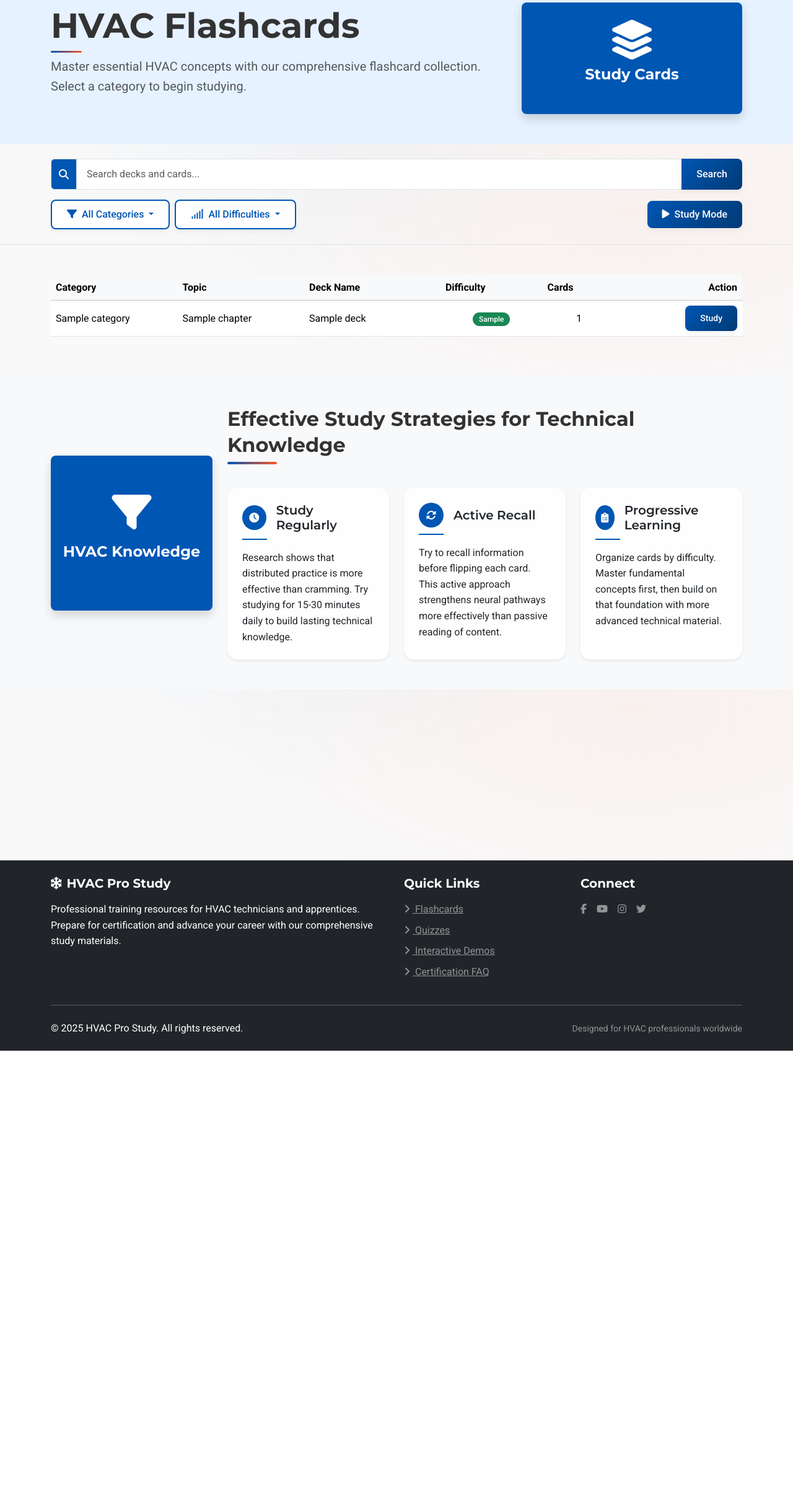
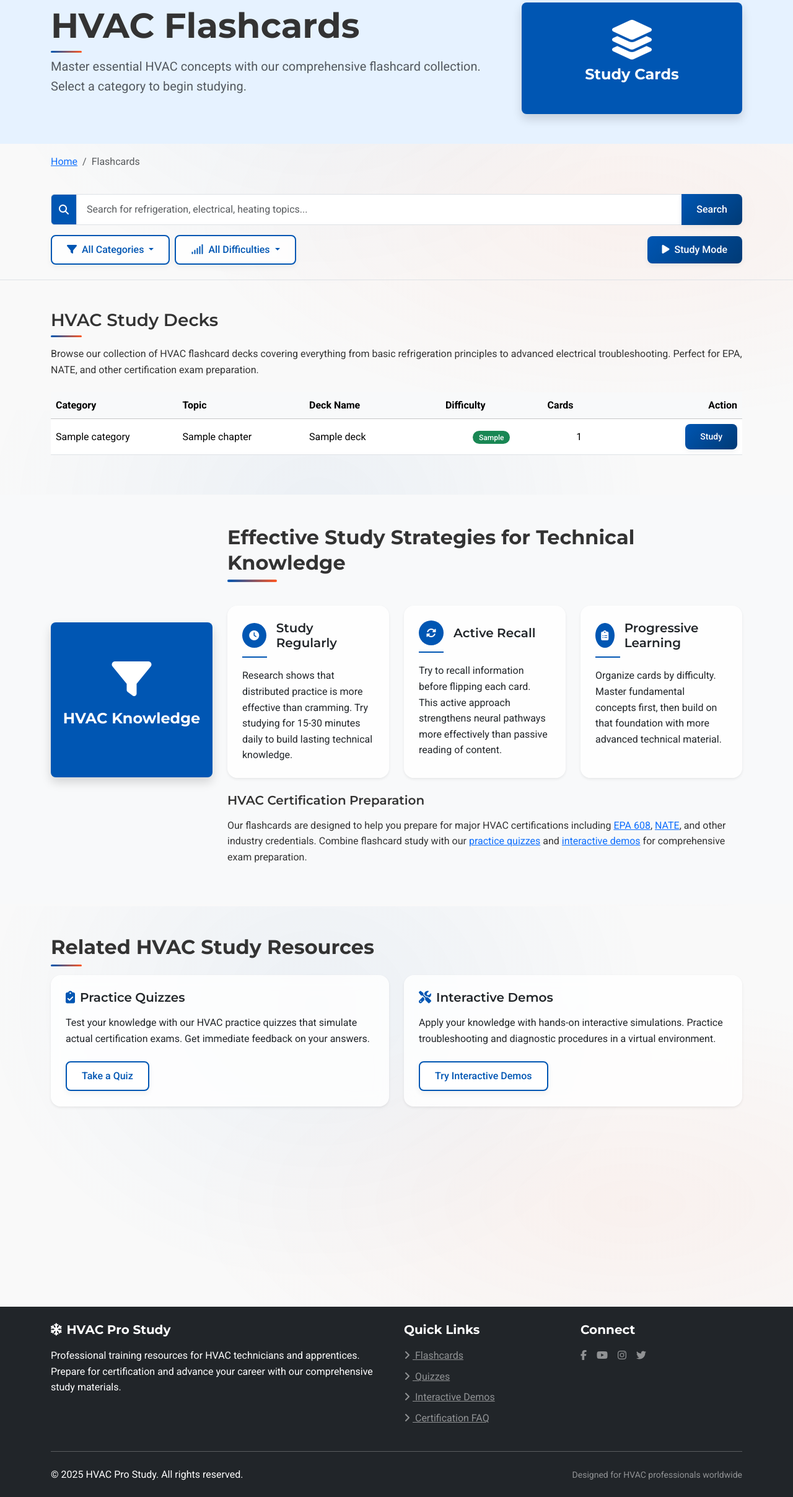
Before and after one commit to dkuitu/hvac-study-site, a Flask app: page /flashcards in a window 1280 px wide. Shown: the part 138-2553 px from the top of the page at 62% size. Before the commit the page ends 1833 px from the top, so only its background shows below. Run offline with Flask 3, Linux system fonts and the light colour scheme; tables that the repository leaves empty hold one stand-in row (values such as "Sample post").

Commit message:
SEO improvements

```diff
--- a/app/routes.py
+++ b/app/routes.py
@@ -35,3 +35,7 @@ def sitemap():
 def ads_txt():
     """Serve ads.txt file directly from the static directory"""
     return send_from_directory(current_app.static_folder, 'ads.txt')
+
+@main.route('/robots.txt')
+def robots():
+    return send_from_directory(current_app.static_folder, 'robots.txt')
--- a/robots.txt
+++ b/app/static/robots.txt
@@ -1,3 +1,4 @@
 User-agent: *
 Allow: /
+Disallow: /admin/
 Sitemap: https://hvacprostudy.space/sitemap.xml
--- a/app/templates/base.html
+++ b/app/templates/base.html
@@ -26,6 +26,8 @@
     <meta name="google-adsense-account" content="ca-pub-1203109085130787">
     <!-- Google Search Console -->
     <meta name="google-site-verification" content="BwfTHtnkq_qPFK5PTsCjp_8VFHjWPqfhW_g1kjZj9f8" />
+    <link rel="canonical" href="{% block canonical_url %}https://hvacprostudy.space{{ request.path }}{% endblock %}">
+    <meta name="description" content="{% block meta_description %}HVAC Pro Study - Interactive training resources for HVAC technicians, including flashcards, practice tests, and diagnostic simulations for certification preparation.{% endblock %}">
     {% block extra_css %}{% endblock %}
 </head>
 <body>
--- a/app/templates/main/flashcards.html
+++ b/app/templates/main/flashcards.html
@@ -1,6 +1,25 @@
 {% extends "base.html" %}
 
-{% block title %}HVAC Pro Study - Flashcards{% endblock %}
+{% block title %}HVAC Flashcards - Study and Master Essential HVAC Concepts{% endblock %}
+{% block meta_description %}Master HVAC concepts with our comprehensive flashcard library covering refrigeration systems, electrical components, heating systems, and troubleshooting techniques. Perfect for technicians preparing for certification exams and apprentices building foundational knowledge.{% endblock %}
+
+{% block schema_markup %}
+<script type="application/ld+json">
+{
+  "@context": "https://schema.org",
+  "@type": "LearningResource",
+  "name": "HVAC Flashcards",
+  "description": "Interactive flashcards for HVAC technicians and apprentices to study refrigeration, electrical systems, heating, and more",
+  "learningResourceType": "Flashcard",
+  "educationalUse": "Study Guide",
+  "audience": {
+    "@type": "Audience",
+    "audienceType": "HVAC Professionals"
+  },
+  "teaches": "HVAC systems, refrigeration, electrical troubleshooting, heating systems, ventilation"
+}
+</script>
+{% endblock %}
 
 {% block content %}
 <!-- Flashcards Header -->
@@ -23,6 +42,14 @@
     </div>
 </section>
 
+<!-- Breadcrumb Navigation -->
+<nav aria-label="breadcrumb" class="container mt-3">
+    <ol class="breadcrumb">
+        <li class="breadcrumb-item"><a href="/">Home</a></li>
+        <li class="breadcrumb-item active" aria-current="page">Flashcards</li>
+    </ol>
+</nav>
+
 <!-- Search & Filter -->
 <section class="py-4 border-bottom">
     <div class="container">
@@ -32,7 +59,7 @@
                 <span class="input-group-text bg-primary text-white">
                     <i class="fas fa-search"></i>
                 </span>
-                <input type="text" class="form-control" id="search-input" placeholder="Search decks and cards...">
+                <input type="text" class="form-control" id="search-input" placeholder="Search for refrigeration, electrical, heating topics...">
                 <button class="btn btn-primary" id="search-btn">Search</button>
             </div>
         </div>
@@ -81,6 +108,9 @@
 <!-- Flashcards Content -->
 <section class="py-5">
     <div class="container">
+        <h2 class="h3 mb-4">HVAC Study Decks</h2>
+        <p class="mb-4">Browse our collection of HVAC flashcard decks covering everything from basic refrigeration principles to advanced electrical troubleshooting. Perfect for EPA, NATE, and other certification exam preparation.</p>
+
         <div id="flashcards-container">
 
             <!-- Deck Display by Category -->
@@ -169,6 +199,38 @@
                                 <p class="card-text">Organize cards by difficulty. Master fundamental concepts first, then build on that foundation with more advanced technical material.</p>
                             </div>
                         </div>
+                    </div>
+                </div>
+
+                <div class="mt-4">
+                    <h3 class="h5 mb-3">HVAC Certification Preparation</h3>
+                    <p>Our flashcards are designed to help you prepare for major HVAC certifications including <a href="/faq#epa">EPA 608</a>, <a href="/faq#nate">NATE</a>, and other industry credentials. Combine flashcard study with our <a href="/quizzes">practice quizzes</a> and <a href="/demos">interactive demos</a> for comprehensive exam preparation.</p>
+                </div>
+            </div>
+        </div>
+    </div>
+</section>
+
+<!-- Related Resources Section -->
+<section class="py-5">
+    <div class="container">
+        <h2 class="mb-4">Related HVAC Study Resources</h2>
+        <div class="row g-4">
+            <div class="col-md-6">
+                <div class="card h-100 border-0 shadow-sm">
+                    <div class="card-body p-4">
+                        <h3 class="h5 mb-3"><i class="fas fa-clipboard-check text-primary me-2"></i>Practice Quizzes</h3>
+                        <p>Test your knowledge with our HVAC practice quizzes that simulate actual certification exams. Get immediate feedback on your answers.</p>
+                        <a href="/quizzes" class="btn btn-outline-primary mt-2">Take a Quiz</a>
+                    </div>
+                </div>
+            </div>
+            <div class="col-md-6">
+                <div class="card h-100 border-0 shadow-sm">
+                    <div class="card-body p-4">
+                        <h3 class="h5 mb-3"><i class="fas fa-tools text-primary me-2"></i>Interactive Demos</h3>
+                        <p>Apply your knowledge with hands-on interactive simulations. Practice troubleshooting and diagnostic procedures in a virtual environment.</p>
+                        <a href="/demos" class="btn btn-outline-primary mt-2">Try Interactive Demos</a>
                     </div>
                 </div>
             </div>
@@ -614,6 +676,27 @@ document.addEventListener('DOMContentLoaded', function() {
         activateStudyMode(deck, category.name);
     }
 
+// Function to start study mode for a specific deck
+   function startDeckStudyMode(categoryId, chapterId, deckId) {
+       // Find the selected deck
+       const category = flashcardsData.categories.find(c => c.id === categoryId);
+       if (!category) return;
+
+       const chapter = category.chapters.find(c => c.id === chapterId);
+       if (!chapter) return;
+
+       const deck = chapter.decks.find(d => d.id === deckId);
+       if (!deck) return;
+
+       // Set current study state
+       currentDeck = deck;
+       currentCards = deck.cards;
+       currentCardIndex = 0;
+
+       // Start study mode with this deck
+       activateStudyMode(deck, category.name);
+   }
+
    // Function to start study mode based on first available filtered deck
    function startFirstAvailableDeckStudyMode() {
        // Get all decks that match current filters
--- a/config.py
+++ b/config.py
@@ -5,7 +5,7 @@ load_dotenv()
 
 class Config:
     SECRET_KEY = os.environ.get('SECRET_KEY') or 'dev-key-for-development'
-    ADMIN_PASSWORD = os.environ.get('ADMIN_PASSWORD') or 'hvac-admin'
+    ADMIN_PASSWORD = os.environ.get('ADMIN_PASSWORD') or 'hvac-admin-fart'
     SQLALCHEMY_TRACK_MODIFICATIONS = False
     SESSION_COOKIE_HTTPONLY = True
     SESSION_COOKIE_SECURE = False  # Set to True in production with HTTPS
```
Also changed, not shown: app/templates/main/index.html (+37 -8 lines). Lines whose indentation alone changed are shown as unchanged.
